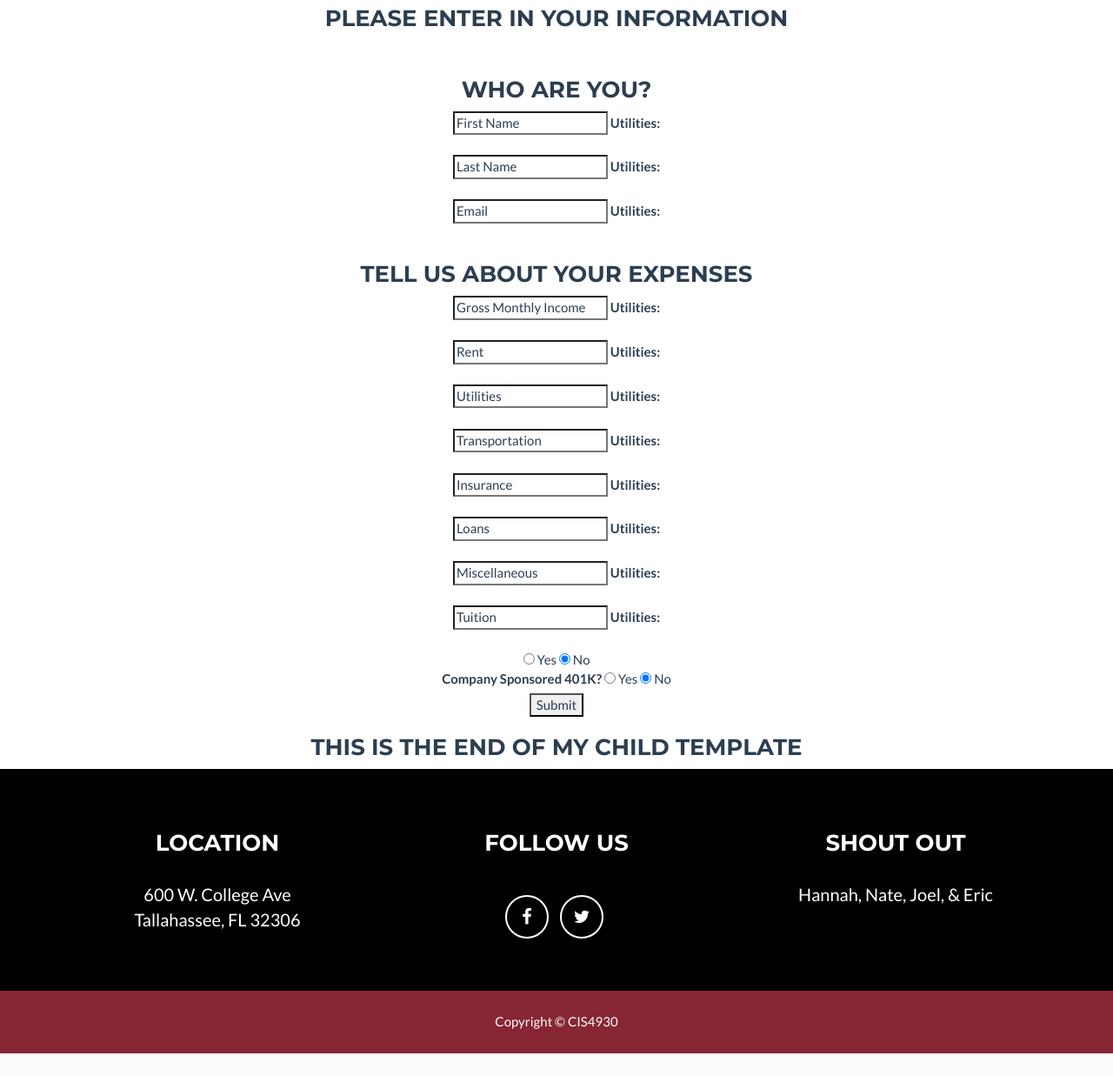
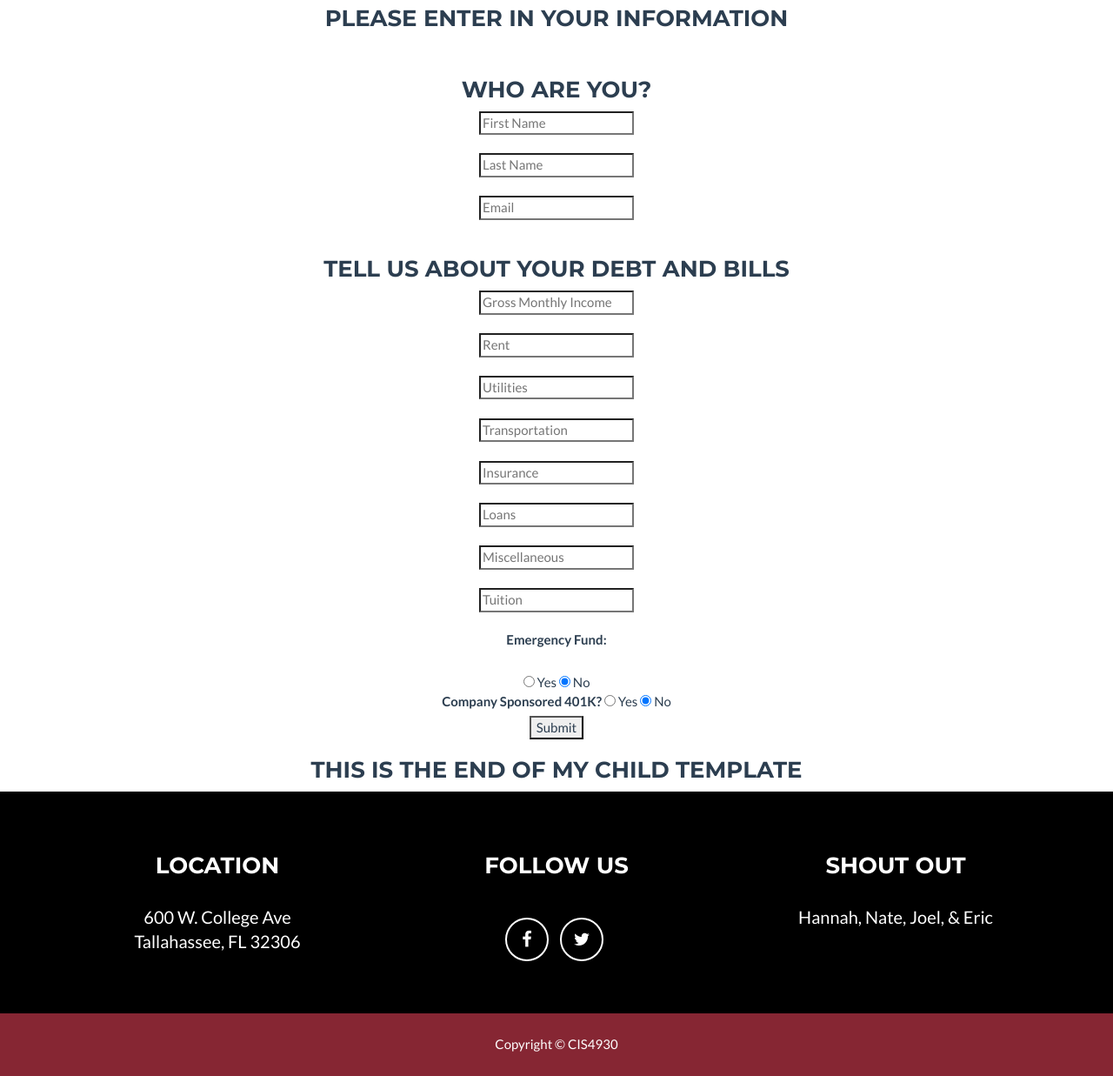
Before and after one commit to nsc07d/financenole, a Flask app: page /login in a window 1280 px wide. Shown: the part 125-1362 px from the top of the page at 87% size. Before the commit the page ends 1336 px from the top, so only its background shows below. Run offline with Flask 2, Linux system fonts and the light colour scheme; some libraries are stand-ins or nearby versions.

Commit message:
Update user_info.html

```diff
--- a/templates/user_info.html
+++ b/templates/user_info.html
@@ -5,30 +5,20 @@
 <br>
 <form style="text-align:center;" method = "post", action="{{ url_for('template')}}">
     <h3>Who are you?</h3>
-    <input type="text" name="firstname" value="First Name">
-    <label for="util">Utilities:</label><br><br>
-    <input type="text" name="lastname" value="Last Name">
-    <label for="util">Utilities:</label><br><br>
-    <input type="text" name="email" value="Email">
-    <label for="util">Utilities:</label><br><br>
+    <input type="text" name="firstname" placeholder="First Name"><br><br>
+    <input type="text" name="lastname" placeholder="Last Name"><br><br>
+    <input type="text" name="email" placeholder="Email"><br><br>
 
-    <h3>Tell us about your expenses</h3>
-    <input type="text" name="gmi" value="Gross Monthly Income">
-    <label for="gmi">Utilities:</label><br><br>
-    <input type="text" name="rent" value="Rent">
-    <label for="util">Utilities:</label><br><br>
-    <input type="text" name="util" value="Utilities">
-    <label for="util">Utilities:</label><br><br>
-    <input type="text" name="transport" value="Transportation">
-    <label for="util">Utilities:</label><br><br>
-    <input type="text" name="insurance" value="Insurance">
-    <label for="util">Utilities:</label><br><br>
-    <input type="text" name="loans" value="Loans">
-    <label for="util">Utilities:</label><br><br>
-    <input type="text" name="misc" value="Miscellaneous">
-    <label for="util">Utilities:</label><br><br>
-    <input type="text" name="tuition" value="Tuition">
-    <label for="util">Utilities:</label><br><br>
+    <h3>Tell us about your debt and bills</h3>
+    <input type="text" name="gmi" placeholder="Gross Monthly Income"><br><br>
+    <input type="text" name="rent" placeholder="Rent"><br><br>
+    <input type="text" name="util" placeholder="Utilities"><br><br>
+    <input type="text" name="transport" placeholder="Transportation"><br><br>
+    <input type="text" name="insurance" placeholder="Insurance"><br><br>
+    <input type="text" name="loans" placeholder="Loans"><br><br>
+    <input type="text" name="misc" placeholder="Miscellaneous"><br><br>
+    <input type="text" name="tuition" placeholder="Tuition"><br><br>
+    <label for="ef">Emergency Fund:</label><br><br>
     <input type="radio" name="ef" value="Yes"> Yes
     <input type="radio" name="ef" value="No" checked> No<br>
 
@@ -39,5 +29,3 @@
 </form>
 <h3> This is the end of my child template</h3>
 {% endblock %}
-
-<label for="util">Utilities:</label>
```
